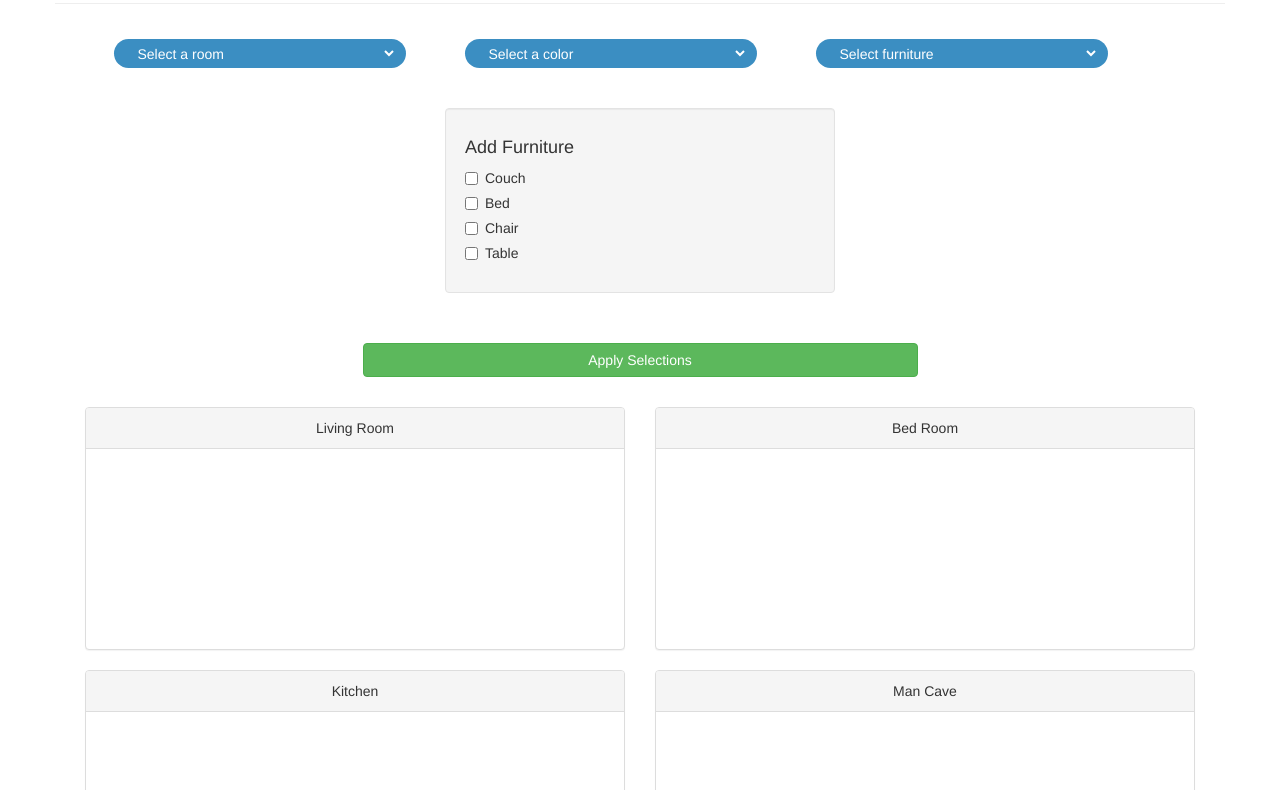
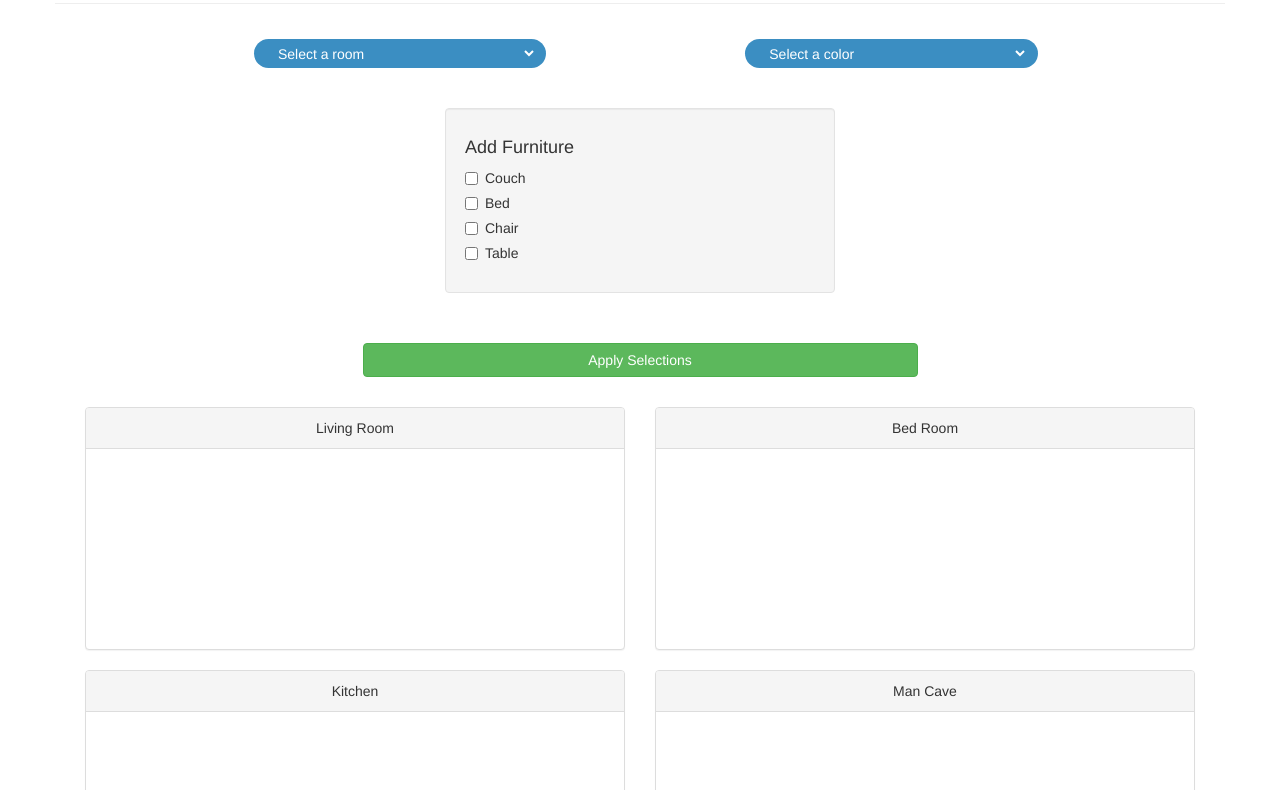
Before and after one commit to ahead123/react_house, a React app: page / in a window 1280 px wide. Shown: the part 92-882 px from the top of the page. Built offline with nearby package versions, Linux system fonts and the light colour scheme.

Commit message:
updated living and bedroom to use furniture form

```diff
--- a/src/BedRoom.js
+++ b/src/BedRoom.js
@@ -31,7 +31,13 @@ export default class BedRoom extends Component {
     }else{
       this.setState({
         bedRoomColor: 'default',
-        bedRoomFurniture: ''
+        bedRoomFurniture: '',
+        addMultiples: {
+          couch: false,
+          chair: false,
+          table: false,
+          bed: false
+        }
       });
     }
   }
--- a/src/LivingRoom.js
+++ b/src/LivingRoom.js
@@ -6,7 +6,13 @@ export default class LivingRoom extends Component {
     super(props);
     this.state = {
       livingRoomColor: 'default',
-      livingRoomFurniture: ''
+      livingRoomFurniture: '',
+      addMultiples: {
+        couch: false,
+        chair: false,
+        table: false,
+        bed: false
+      }
     };
   }
 
@@ -14,19 +20,37 @@ export default class LivingRoom extends Component {
     if(props.active_room==="Living Room"){
       this.setState({
         livingRoomColor: props.room_color,
-        livingRoomFurniture: props.selected_furniture
+        livingRoomFurniture: props.selected_furniture,
+        addMultiples: {
+          couch: props.couch_is_checked,
+          chair: props.chair_is_checked,
+          table: props.table_is_checked,
+          bed: props.bed_is_checked
+        }
       });
     }else{
       this.setState({
         livingRoomColor: 'default',
-        livingRoomFurniture: ''
+        livingRoomFurniture: '',
+        addMultiples: {
+          couch: false,
+          chair: false,
+          table: false,
+          bed: false
+        }
       });
     }
   }
 
   render(){
     const { active_room, colorPicker, furniturePicker, selected_furniture } = this.props;
-    const { livingRoomColor, livingRoomFurniture } = this.state;
+    const {
+      livingRoomColor,
+      livingRoomFurniture,
+      addMultiples: {
+        couch, bed, chair, table
+      }
+    } = this.state;
     const styles = {
       livingRoomStyles: {
         minHeight: 200,
@@ -45,14 +69,24 @@ export default class LivingRoom extends Component {
           Living Room
         </div>
         <div className="panel-body" style={styles.livingRoomStyles}>
-          <h4 style={{color: 'white'}}>
-          {
-            active_room === "Living Room" && livingRoomFurniture !== 'Select furniture' && livingRoomFurniture !== '' ? `${livingRoomFurniture} added!` : ''
-          }
-          </h4>
-          <div>
+          <div className="col-md-3">
             {
-              livingRoomFurniture !== '' ? <img className="img-responsive" src={styles.imageStyles.imageURL} style={styles.imageStyles} alt="" /> : ''
+              couch ? <img style={{maxHeight: 100}} className="img-responsive" src="https://i.pinimg.com/originals/cb/65/fb/cb65fb3931a2b1e3cb6b1a8dfbfceb82.jpg" alt="" /> : ''
+            }
+          </div>
+          <div className="col-md-3">
+            {
+              bed ? <img style={{maxHeight: 100}} className="img-responsive" src="https://www.svgrepo.com/show/115528/bed.svg" alt="" /> : ''
+            }
+          </div>
+          <div className="col-md-3">
+            {
+              table ? <img style={{maxHeight: 100}} className="img-responsive" src="https://png.icons8.com/windows/540/table.png" alt="" /> : ''
+            }
+          </div>
+          <div className="col-md-3">
+            {
+              chair ? <img style={{maxHeight: 100}} className="img-responsive" src="https://png.icons8.com/small/540/sofa.png" alt="" /> : ''
             }
           </div>
         </div>
--- a/src/index.js
+++ b/src/index.js
@@ -101,13 +101,6 @@ class App extends Component {
             />
           </div>
 
-          <div className="col-sm-3 styled-select blue rounded">
-            <Select
-              onChange={event => this.setState({ furniture: event.target.value, error: '' })}
-              values={["Select furniture","chair","couch","bed","table"]}
-            />
-          </div>
-
         </div>
 
         <div style={{marginTop: 30}}></div>
--- a/src/style.css
+++ b/src/style.css
@@ -2,7 +2,7 @@
    height: 29px;
    overflow: hidden;
    width: 33%;
-   margin-left: 5%;
+   margin-left: 17%;
    margin-bottom: 10px;
 }
 
```
